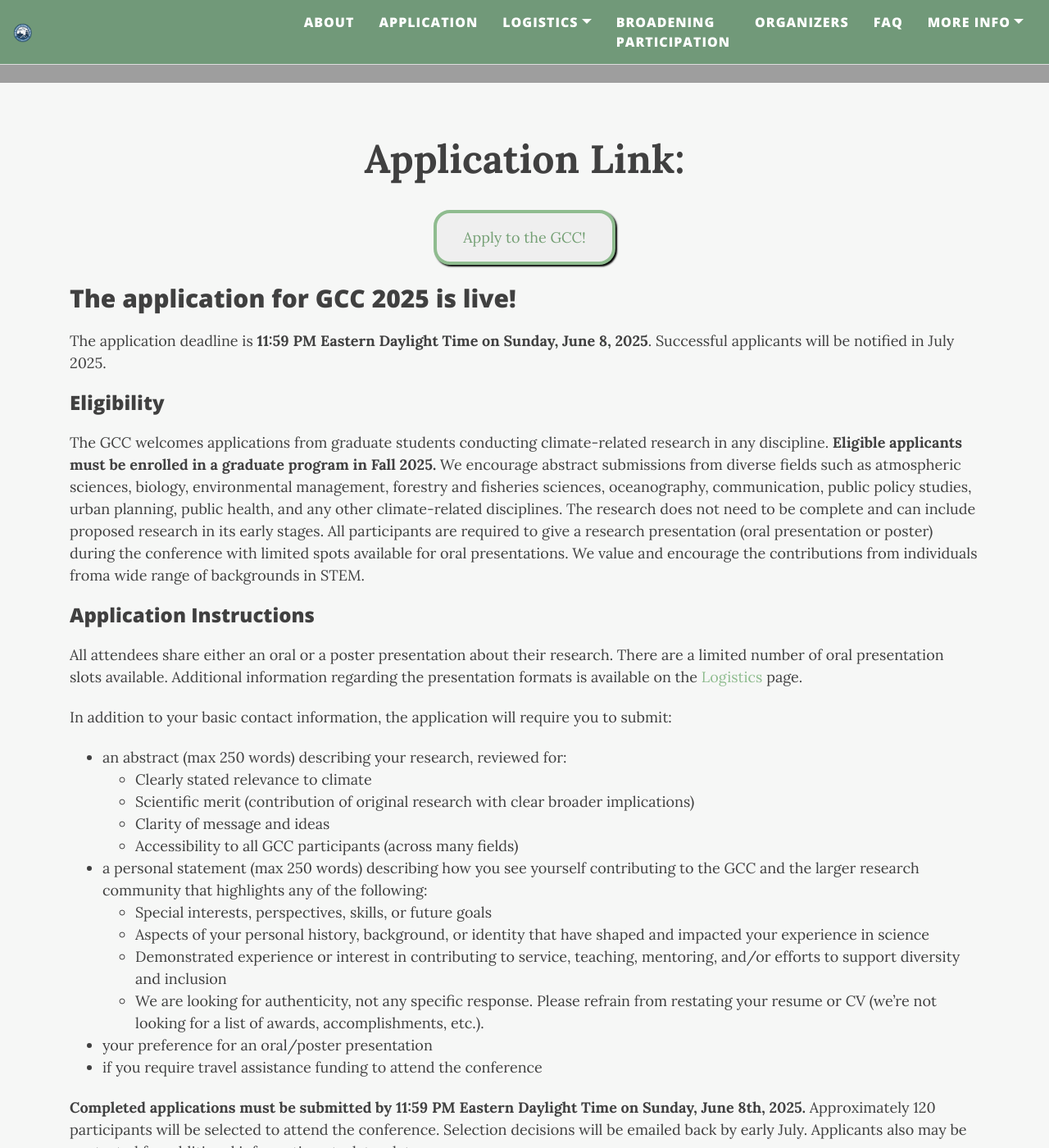
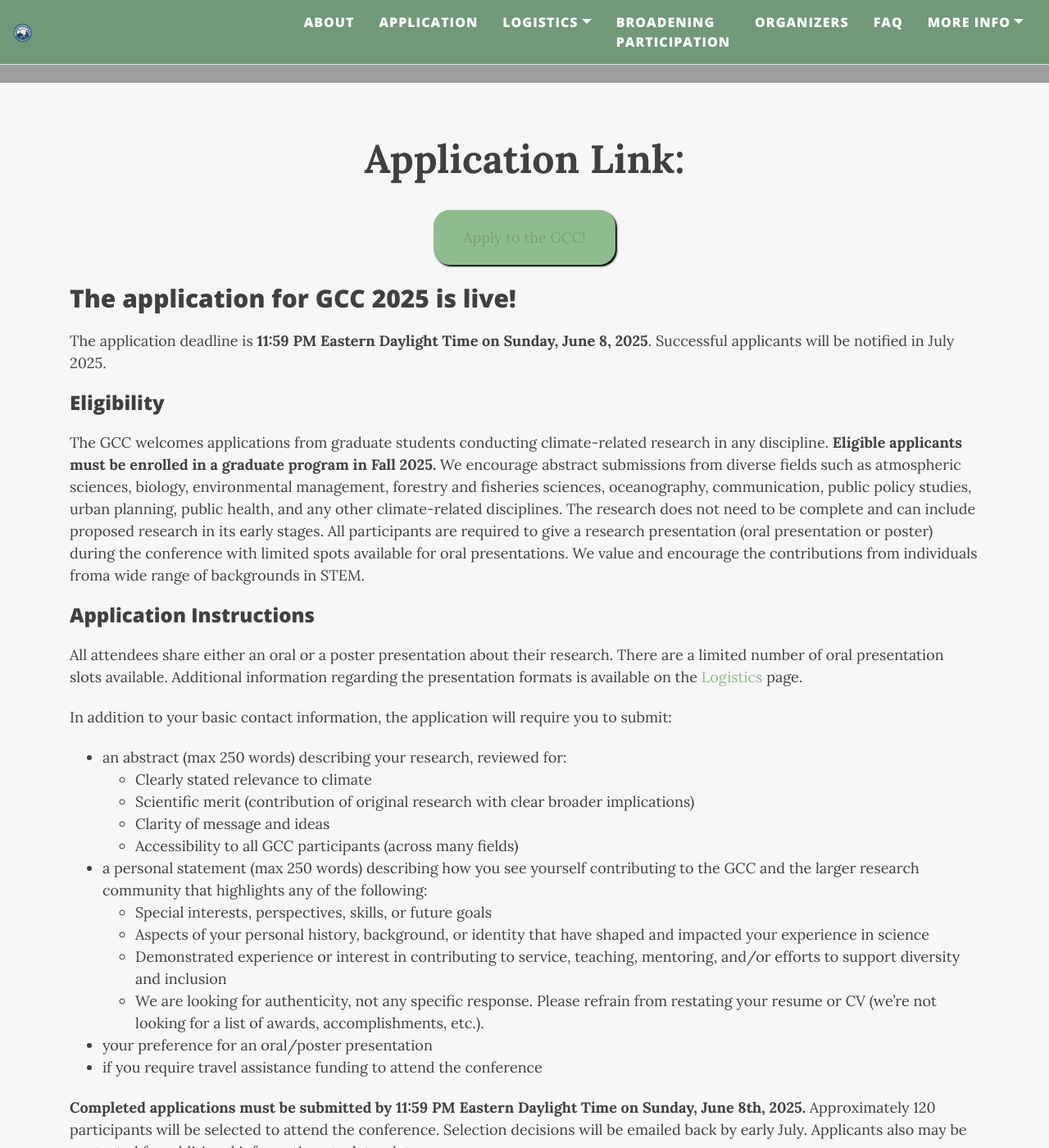
Before and after one commit to graduateclimateconference/graduateclimateconference.github.io, a Jekyll site: the page built from application.md, in a window 1280 px wide and 1400 px high, scrolled down 444 px. Shown: the whole window at 82% size. Built offline with Jekyll 4.4.1, drawn with Linux system fonts in a browser that asks for light colours; nearby versions of some CDN libraries.

Commit message:
Update application.md

```diff
--- a/application.md
+++ b/application.md
@@ -17,14 +17,14 @@ cover-img: "/assets/img/WoodsHole2.jpeg"
   margin: 4px 2px;
   transition-duration: 0.3s;
   cursor: pointer;
-  background-color: light-gray;
+  background-color:  #8FBC8F;
   border: 4px solid #8FBC8F;
   border-radius: 20px;
   box-shadow: 2px 2px 2px black;
 }
 
 .button:hover {
-  background-color: #8FBC8F;
+  background-color: light-gray;
   color: #0085A1;
   box-shadow: 2px 2px 2px black;
   text-decoration: underline;
```
